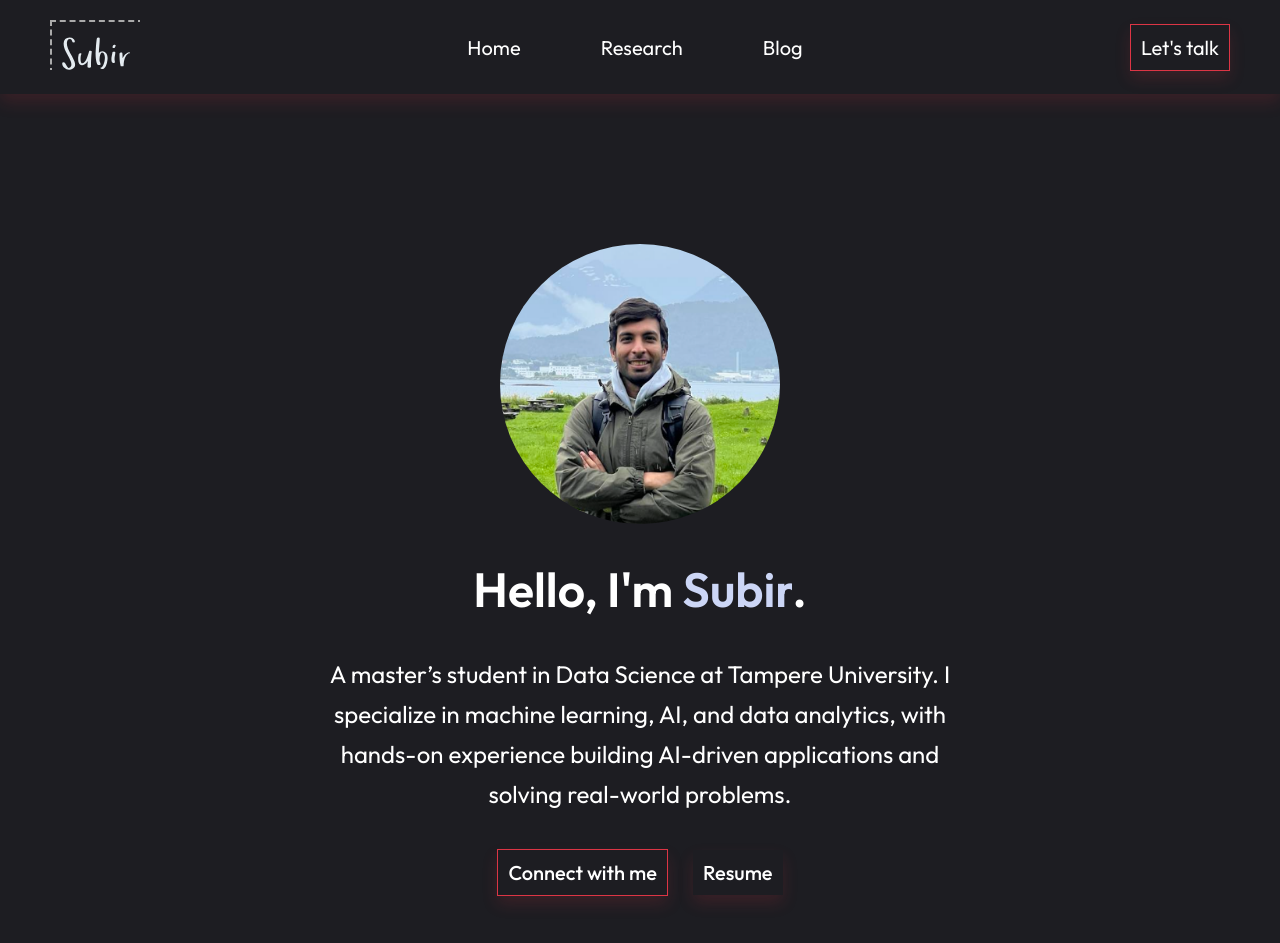
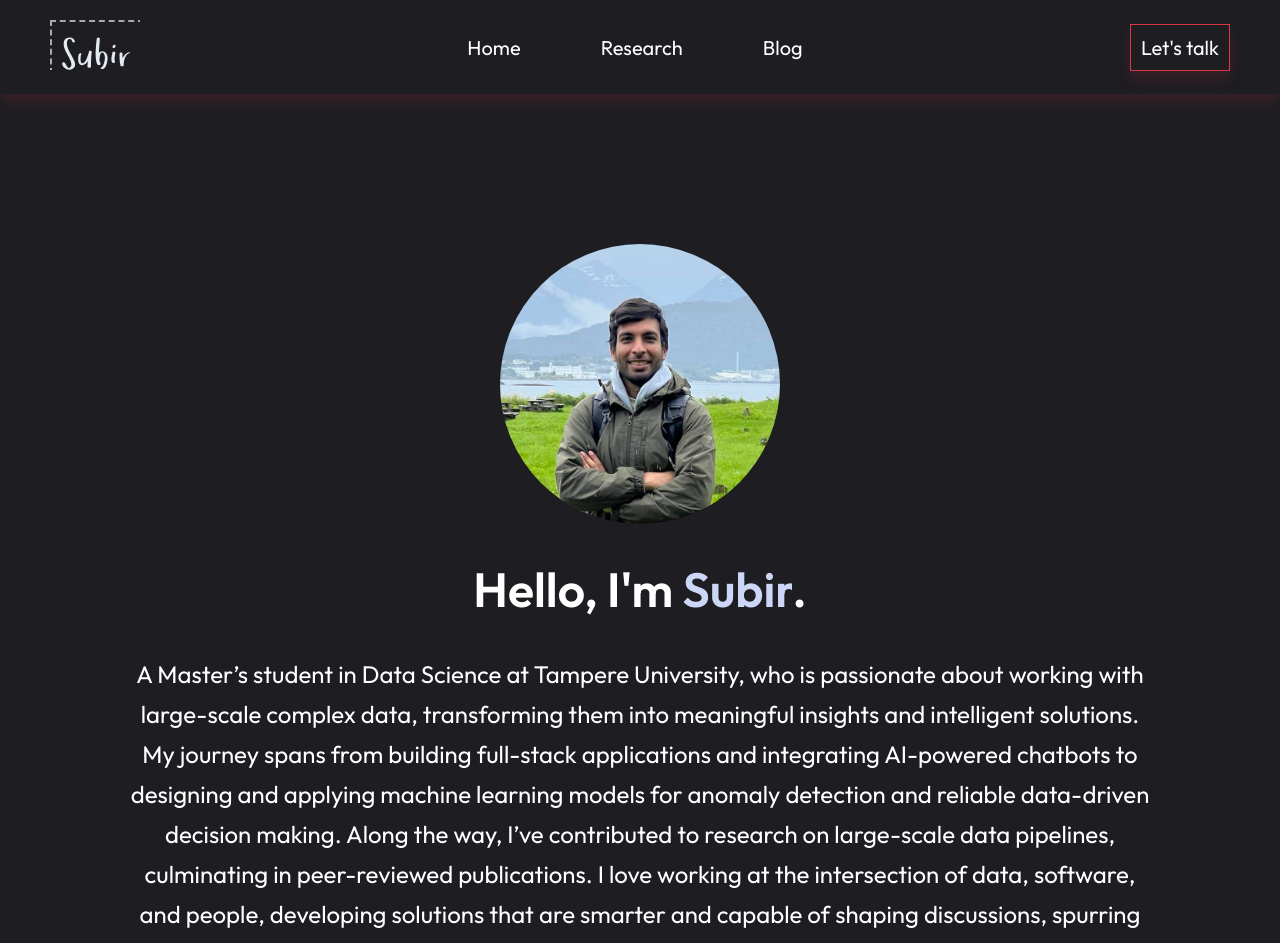
Before and after one commit to subir-raju/Portfolio_New, a React (Vite) app: page / in a window 1280 px wide. Shown: the top 943 px of the page. Built offline with nearby package versions, Linux system fonts and the light colour scheme.

Commit message:
Updated bio

```diff
--- a/src/Components/About/About.jsx
+++ b/src/Components/About/About.jsx
@@ -7,9 +7,6 @@ import skillsData from "../../assets/skillsData";
 const About = () => {
   return (
     <div id="about" className="about">
-      <div className="about-title">
-        <h1>About me</h1>
-      </div>
       <div className="about-section">
         <div className="about-right">
           <div className="about-para">
--- a/src/Components/Footer/Footer.jsx
+++ b/src/Components/Footer/Footer.jsx
@@ -1,12 +1,12 @@
-import React from 'react'
-import './Footer.css'
+import React from "react";
+import "./Footer.css";
 
 export const Footer = () => {
   return (
-    <div className='footer'>
-        <div className="footer-bottom">
-            <p className="footer-bottom-left">© 2024 Subir</p>
-        </div>
+    <div className="footer">
+      <div className="footer-bottom">
+        <p className="footer-bottom-left">© 2025 Subir</p>
+      </div>
     </div>
-  )
-}
+  );
+};
--- a/src/Components/Hero/Hero.css
+++ b/src/Components/Hero/Hero.css
@@ -1,37 +1,37 @@
-.hero{
+.hero {
   display: flex;
   align-items: center;
   flex-direction: column;
   gap: 35px;
 }
 
-.hero img{
+.hero img {
   margin-top: 150px;
   border-radius: 50%;
   height: 280px;
-    width:280px;
+  width: 280px;
 }
-.hero h1{
+.hero h1 {
   text-align: center;
   width: 70%;
   font-size: 3em;
   font-weight: 600;
 }
-.hero h1 span{
+.hero h1 span {
   background: #ccd6f6;
   background-clip: text;
   -webkit-background-clip: text;
   -webkit-text-fill-color: transparent;
 }
 
-.hero p{
-    width: 50%;
+.hero p {
+  width: 80%;
   text-align: center;
   font-size: 24px;
   line-height: 40px;
 }
 
-.hero-action{
+.hero-action {
   display: flex;
   align-items: center;
   gap: 25px;
@@ -44,7 +44,7 @@
   background: #1d1d22;
   border: 1px solid #dc3545;
   cursor: pointer;
-    box-shadow: 0 .5rem 1rem rgba(220, 53, 69, .15);
+  box-shadow: 0 0.5rem 1rem rgba(220, 53, 69, 0.15);
   font-size: 20px;
   color: white;
   text-decoration: none;
@@ -53,62 +53,61 @@
   text-decoration: none;
   color: inherit;
 }
-.hero-resume{
+.hero-resume {
   padding: 10px;
   border-radius: 0px;
   cursor: pointer;
-    box-shadow: 0 .5rem 1rem rgba(220, 53, 69, .15);
+  box-shadow: 0 0.5rem 1rem rgba(220, 53, 69, 0.15);
   font-size: 20px;
 }
-.hero-resume a{
+.hero-resume a {
   text-decoration: none;
-    color: #FFF;
+  color: #fff;
 }
 
-.hero-connect:hover{
+.hero-connect:hover {
   border: none;
   transition: 0.3s;
   transform: scale(1.05);
-
 }
-.hero-resume:hover{
+.hero-resume:hover {
   gap: 30px;
   transform: scale(1.05);
   transition: 0.3s;
   border: 2px solid #dc3545;
-    box-shadow: 0 .5rem 1rem rgba(220, 53, 69, .15);
+  box-shadow: 0 0.5rem 1rem rgba(220, 53, 69, 0.15);
 }
 
-@media(max-width:768px){
-    .hero img{
+@media (max-width: 768px) {
+  .hero img {
     width: 200px;
     height: 200px;
   }
 
-    .hero h1{
+  .hero h1 {
     margin-top: 20px;
     width: 90%;
     font-size: 50px;
   }
-    .hero p{
+  .hero p {
     width: 60%;
     font-size: 18px;
     line-height: 32px;
     margin: 10px 0px;
   }
 
-    .hero-action{
+  .hero-action {
     gap: 16px;
     font-size: 18px;
     font-weight: 500;
     margin-bottom: 50px;
   }
-    .hero-connect{
+  .hero-connect {
     padding: 16px 25px;
     border-radius: 0px;
   }
 
-    .hero-resume{
+  .hero-resume {
     padding: 16px 25px;
     border-radius: 0px;
   }
--- a/src/Components/Hero/Hero.jsx
+++ b/src/Components/Hero/Hero.jsx
@@ -1,8 +1,8 @@
-import React from 'react'
-import './Hero.css'
-import profile_img from '../../assets/propic.png'
+import React from "react";
+import "./Hero.css";
+import profile_img from "../../assets/propic.png";
 import AnchorLink from "react-anchor-link-smooth-scroll";
-import pdf from '../../assets/resume.pdf'
+import pdf from "../../assets/CV_SubirDeyRaju.pdf";
 
 const Hero = () => {
   return (
@@ -12,10 +12,17 @@ const Hero = () => {
         Hello, I'm<span> Subir</span>.
       </h1>
       <p>
-        A master’s student in Data Science at Tampere
-        University. I specialize in machine learning, AI, and data analytics,
-        with hands-on experience building AI-driven applications and solving
-        real-world problems.
+        A Master’s student in Data Science at Tampere University, who is
+        passionate about working with large-scale complex data, transforming
+        them into meaningful insights and intelligent solutions. My journey
+        spans from building full-stack applications and integrating AI-powered
+        chatbots to designing and applying machine learning models for anomaly
+        detection and reliable data-driven decision making. Along the way, I’ve
+        contributed to research on large-scale data pipelines, culminating in
+        peer-reviewed publications. I love working at the intersection of data,
+        software, and people, developing solutions that are smarter and capable
+        of shaping discussions, spurring creativity, and having an actual
+        impact.
       </p>
       <div className="hero-action">
         <div className="hero-connect">
@@ -24,13 +31,13 @@ const Hero = () => {
           </AnchorLink>
         </div>
         <div className="hero-resume">
-          <a href={pdf} download={"resume.pdf"}>
-            Resume{" "}
+          <a href={pdf} download={"CV_SubirDeyRaju.pdf"}>
+            My CV{" "}
           </a>
         </div>
       </div>
     </div>
   );
-}
+};
 
-export default Hero
+export default Hero;
--- a/src/Pages/Education/Education.jsx
+++ b/src/Pages/Education/Education.jsx
@@ -10,7 +10,7 @@ const Education = () => {
       degree: "Master's in Data Science",
       duration: " August 2023 - Present",
       description:
-        "I am currently pursuing a Master's degree in Data Science at Tampere University, where I am honing my skills in machine learning, artificial intelligence, and data analytics. The program offers a deep dive into data-driven problem-solving, statistical methods, and advanced AI technologies, providing me with the knowledge and tools to tackle complex challenges in data science.",
+        "I am pursuing a Master’s in Data Science at Tampere University, focusing on machine learning, AI, and data analytics. Through courses such as Advanced Machine Learning, Data Mining and Visualization, Statistical Methods for Data Analysis, and Big Data Analytics, I’ve gained hands-on experience in building AI-driven applications, designing machine learning models for anomaly detection and predictive analytics, and working with large-scale datasets. My studies have also strengthened my data preprocessing, feature engineering, and model evaluation skills, equipping me to turn complex data into actionable insights and practical solutions.",
     },
     FUB: {
       title: "Freie Universität Berlin (FUB)",
@@ -24,7 +24,7 @@ const Education = () => {
       degree: "Bachelor of Science in Computer Science & Engineering",
       duration: "January 2017 - May 2021",
       description:
-        "I completed my Bachelor’s degree in Computer Science and Engineering from North South University (NSU). During my undergraduate studies, I gained a solid foundation in computer science principles, software engineering, and programming languages. I worked on various projects and research, which sparked my interest in data science and machine learning.",
+        "I completed my Bachelor’s in Computer Science & Engineering at North South University, where I gained a strong foundation in software development, algorithms, and system design. I developed full-stack applications during my studies, worked on database design, and learned to implement efficient data structures and algorithms. My undergraduate projects and research experience allowed me to apply theoretical knowledge to real-world problems and sparked my interest in AI and machine learning.",
     },
   };
 
--- a/src/Pages/Experience/Experience.jsx
+++ b/src/Pages/Experience/Experience.jsx
@@ -10,21 +10,32 @@ const Experience = () => {
       position: "Full Stack Developer",
       duration: " July 2021 - January 2023",
       description:
-        "Currently pursuing a Master's degree in Data Science, with a focus on AI, Machine Learning, and Data Analytics. Done with all the course works, now focusing mainly on my thesis.",
+        "During my role as a Full Stack Developer at HypeScout Pte. Ltd., I worked on building and optimizing server-rendered web applications using React.js and Node.js, with a focus on performance and scalability. I developed RESTful APIs with Python FastAPI to enable efficient communication between the frontend and backend, and I integrated OpenAI NLP models to create a chatbot that automated user queries, reducing the need for manual intervention and enhancing user engagement. In addition, I designed a global state management store to support the application’s complex data needs, collaborated closely with cross-functional teams to deliver user-friendly solutions, and applied testing frameworks to ensure the robustness of speech- and language-driven applications.",
     },
     ex2: {
       title: "North South University",
-      position: "Masters in Computational Sciences",
-      duration: "August 2022 - May 2023",
-      description:
-        "Before starting my masters in data science in Finland, I was admitted to FUB in the Computational Sciences program for 2 semesters. But Due to long visa waiting period, I choose to move Finland, instead of Germany.",
-    },
-    NSU: {
-      title: "North South University (NSU)",
-      position: "Bachelor of Science in Computer Science & Engineering",
-      duration: "January 2017 - May 2021",
-      description:
-        "Completed my undergraduation with distinction (Magna Cum Laude). My major in bachelor was in Networking.",
+      position: "Research Assistant",
+      duration: "February 2021 - May 2021",
+      description: (
+        <>
+          As a Research Assistant, I designed and implemented a data
+          preprocessing and visualization pipeline to handle large-scale
+          industrial datasets, enabling cleaner and more insightful analysis. My
+          work involved applying machine learning algorithms for anomaly
+          detection, which improved the reliability and accuracy of data-driven
+          insights. This research led to a peer-reviewed IEEE publication
+          (2021), which I co-authored, available{" "}
+          <a
+            href="https://ieeexplore.ieee.org/document/9498295"
+            target="_blank"
+            rel="noopener noreferrer"
+            className="text-blue-500 underline"
+          >
+            here
+          </a>
+          .
+        </>
+      ),
     },
   };
 
@@ -49,25 +60,18 @@ const Experience = () => {
           >
             North South University
           </button>
-          <button
-            onClick={() => handleUniversityChange("NSU")}
-            className={selectedUniversity === "NSU" ? "selected" : ""}
-          >
-            Tampere University
-          </button>
         </div>
         <div className="education-details">
           <h2>{experienceDetails[selectedUniversity].title}</h2>
           <p>
-            <strong></strong>{" "}
-            {experienceDetails[selectedUniversity].position}
+            <strong></strong> {experienceDetails[selectedUniversity].position}
+          </p>
+          <p>
+            <strong></strong> {experienceDetails[selectedUniversity].duration}
           </p>
           <p>
             <strong></strong>{" "}
-            {experienceDetails[selectedUniversity].duration}
-          </p>
-          <p>
-            <strong></strong> {experienceDetails[selectedUniversity].description}
+            {experienceDetails[selectedUniversity].description}
           </p>
         </div>
       </div>
```
Also changed, not shown: src/Pages/Research/Research.jsx (+10 -3 lines), 2 other files (tests, documents, lock files or other folders). Lines whose indentation alone changed are shown as unchanged.
